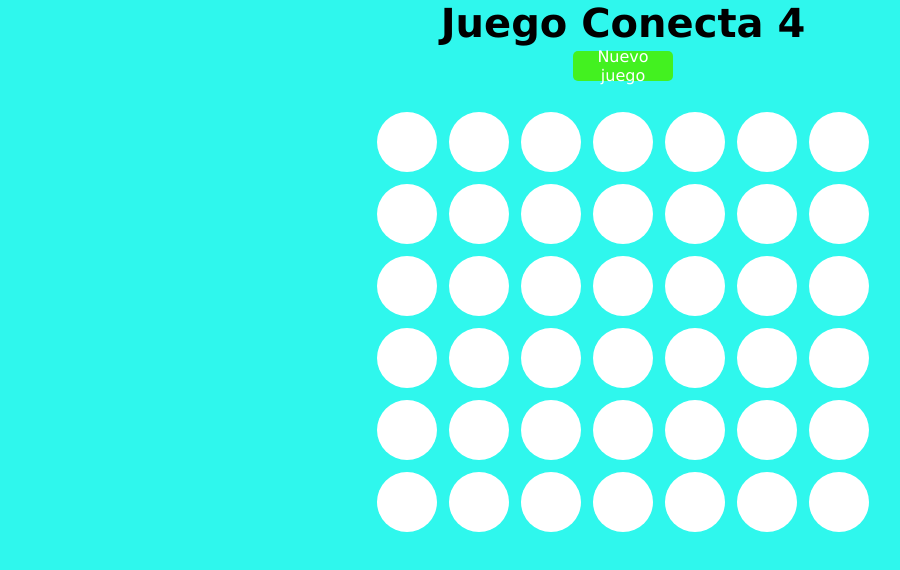
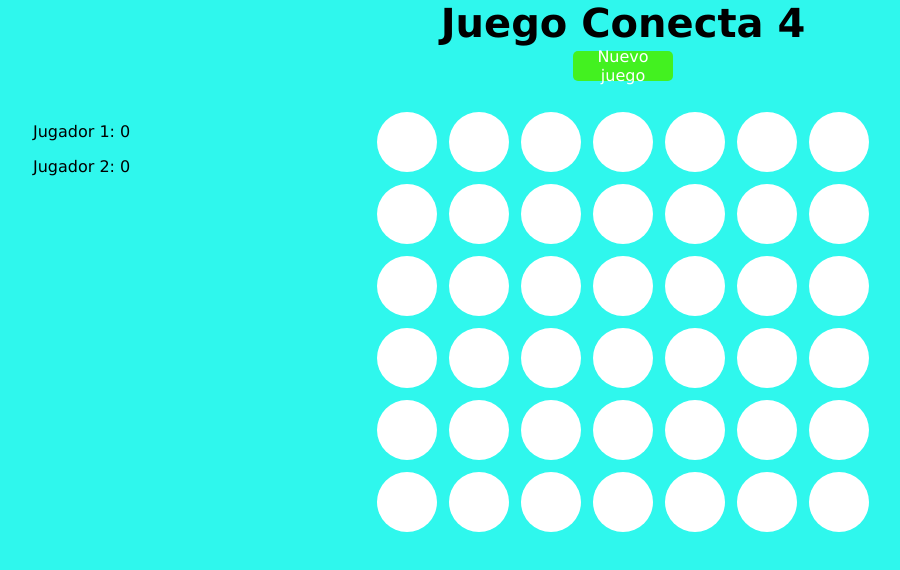
Before and after one commit to gogohhh/cuatro-en-linea, a React (Create React App) app: page / in a window 1280 px wide. Shown: the top 570 px of the page, without its empty margins (17-917 px from the left). Built offline with nearby package versions, Linux system fonts and the light colour scheme.

Commit message:
Marcador sin estilos

```diff
--- a/src/App.css
+++ b/src/App.css
@@ -89,3 +89,8 @@ table {
   text-align: center;
   margin-left: 30%;
 }
+
+.score{
+  position: absolute;
+  padding-left: 50px;
+}
--- a/src/App.js
+++ b/src/App.js
@@ -12,7 +12,9 @@ class App extends Component {
       tiroActual: null, /** currentPlayer */
       board: [],
       finJuego: false,
-      mensaje: ''
+      mensaje: '',
+      score: 0,
+      score2: 0
     };
 
     this.juega = this.juega.bind(this);
@@ -35,7 +37,9 @@ class App extends Component {
       board,
       tiroActual: this.state.jugador1,
       finJuego: false,
-      mensaje: ''
+      mensaje: '',
+      score: 0,
+      score2: 0
     });
   }
 
@@ -58,9 +62,12 @@ class App extends Component {
 
       let status = this.comprobarGanador();
       if(status === this.state.jugador1){
-        this.setState( {board, finJuego: true, mensaje: 'Ganador jugador 1 (rojo)'} );
+        this.setState( {board, finJuego: true, mensaje: 'Ganador jugador 1 (rojo)', // counter to state score
+          score: this.state.score + 1,
+      } );
       } else if (status === this.state.jugador2) {
-        this.setState( {board, finJuego: true, mensaje: 'Ganador jugador 2 (amarillo)'} );
+        this.setState( {board, finJuego: true, mensaje: 'Ganador jugador 2 (amarillo)', score2: this.state.score2 + 1,
+      } );
       }
       else{
         this.setState( {board, tiroActual: this.turnoJugador()});
@@ -134,6 +141,11 @@ class App extends Component {
         <h2>Juego Conecta 4</h2>
         <div className="button" onClick={() => {this.iniciarBoard()}}>Nuevo juego</div>
 
+        <div className="score">
+          <p>Jugador 1: <span>{this.state.score}</span></p>
+          <p>Jugador 2: <span>{this.state.score2}</span></p>
+        </div>
+
         <table>
           <thead>
           </thead>
```
